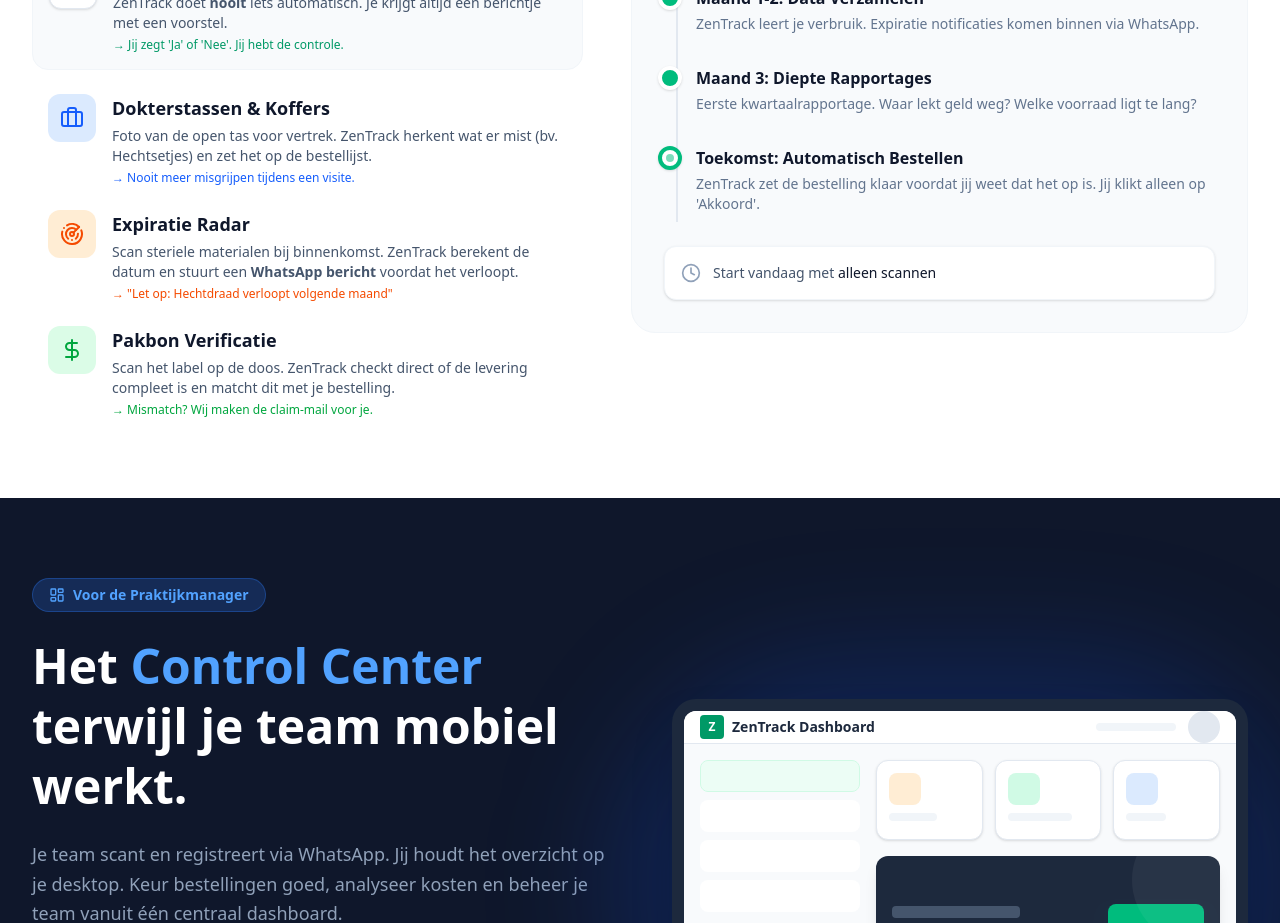
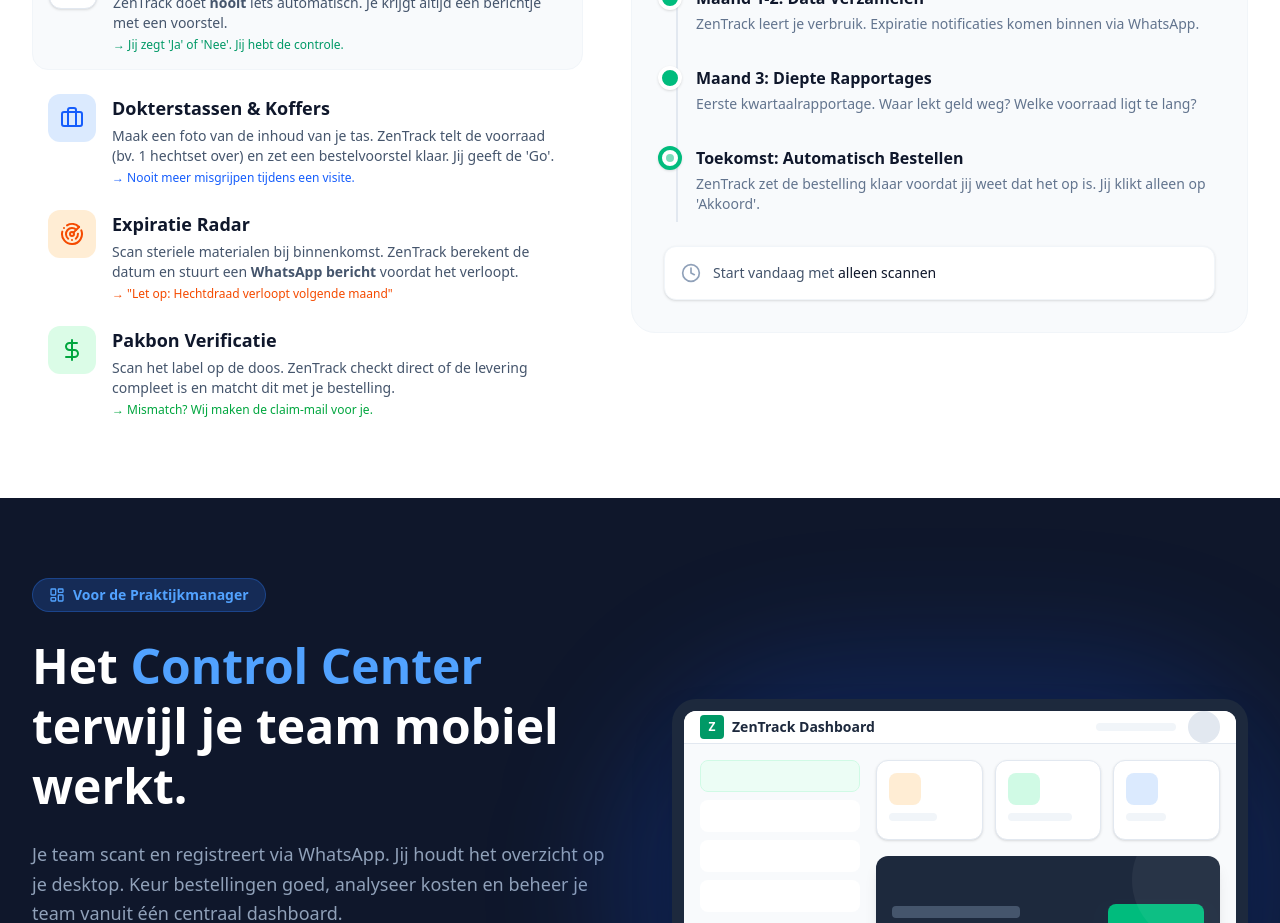
Before and after one commit to Cooper3513CS9/https-github.com-Cooper3513CS9-ZenTrack-Marketing-Frontend, a Next.js app: page / in a window 1280 px wide. Shown: the part 3980-4903 px from the top of the page. Built offline with nearby package versions, Linux system fonts and the light colour scheme; no server answers.

Commit message:
content: Update Dokterstassen description to emphasize inventory count and approval workflow

```diff
--- a/components/Features.tsx
+++ b/components/Features.tsx
@@ -40,7 +40,7 @@ export const Features: React.FC = () => {
                 <div>
                   <h3 className="text-lg font-bold text-slate-900">Dokterstassen & Koffers</h3>
                   <p className="text-slate-600 text-sm mt-1">
-                    Foto van de open tas voor vertrek. ZenTrack herkent wat er mist (bv. Hechtsetjes) en zet het op de bestellijst.
+                    Maak een foto van de inhoud van je tas. ZenTrack telt de voorraad (bv. 1 hechtset over) en zet een bestelvoorstel klaar. Jij geeft de 'Go'.
                     <span className="block mt-1 text-blue-600 font-medium text-xs">→ Nooit meer misgrijpen tijdens een visite.</span>
                   </p>
                 </div>
```
